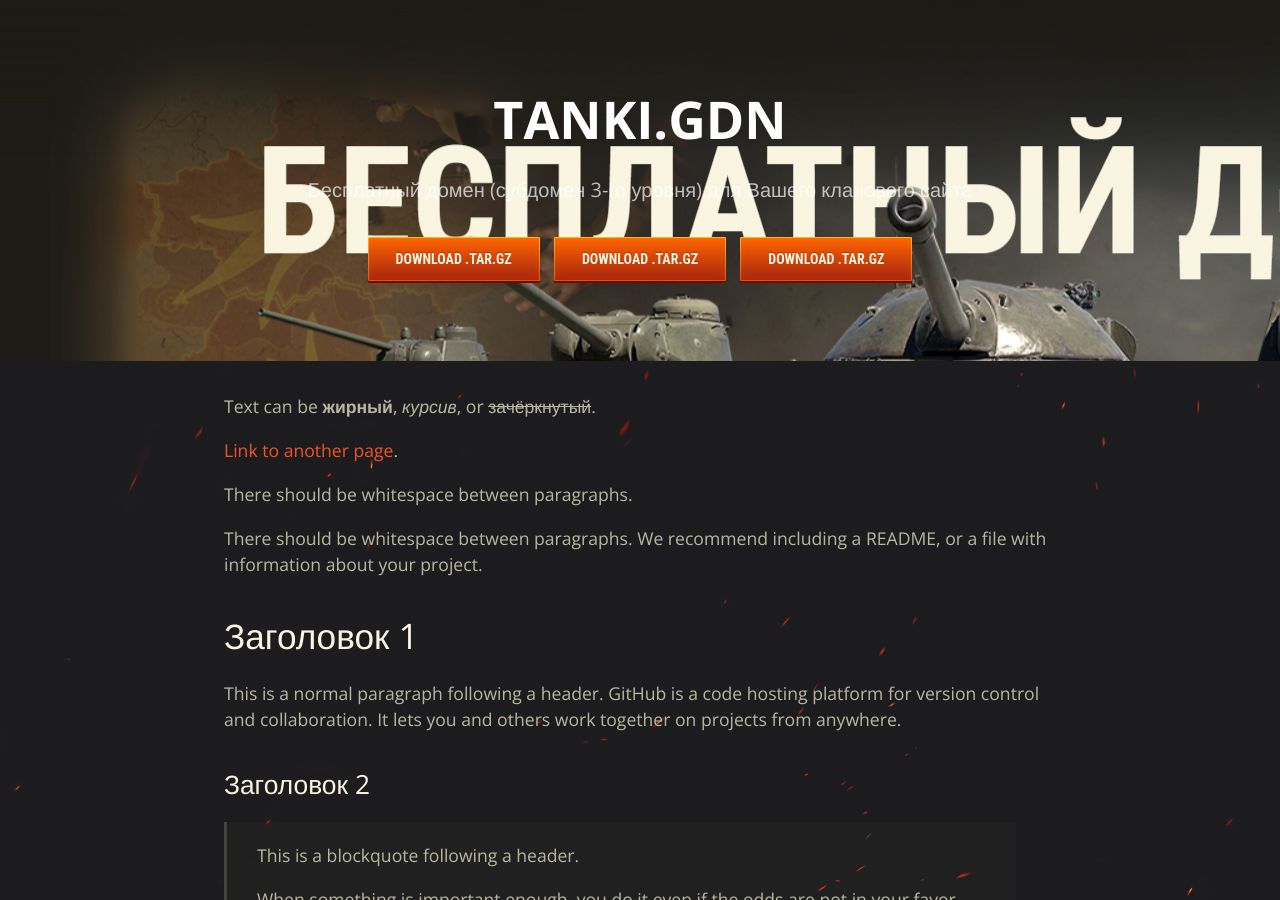
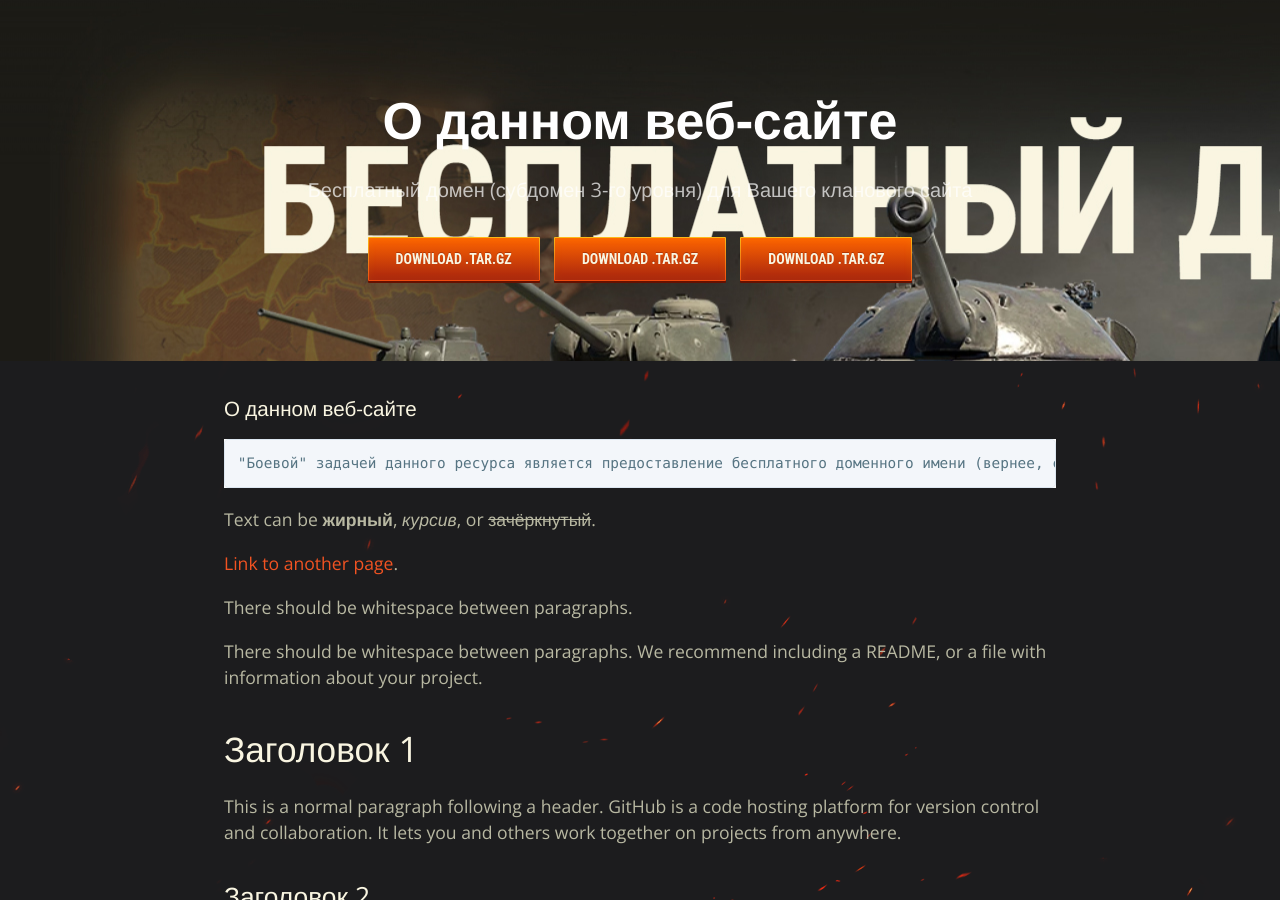
Before and after one commit to tankigdn/tankigdn.github.io, a Jekyll site: the page built from index.md, in a window 1280 px wide and 900 px high. Built offline with Jekyll 4.4.1, drawn with Linux system fonts in a browser that asks for light colours; our own code applies the rules of GitHub Pages for plain Markdown files.

Commit message:
Update index.md

```diff
--- a/index.md
+++ b/index.md
@@ -1,6 +1,10 @@
 ---
 layout: default
 ---
+
+### О данном веб-сайте
+
+	"Боевой" задачей данного ресурса является предоставление бесплатного доменного имени (вернее, субдомена 3-го уровня) для, нуждающихся в нём, кланов.
 
 Text can be **жирный**, _курсив_, or ~~зачёркнутый~~.
 
```
